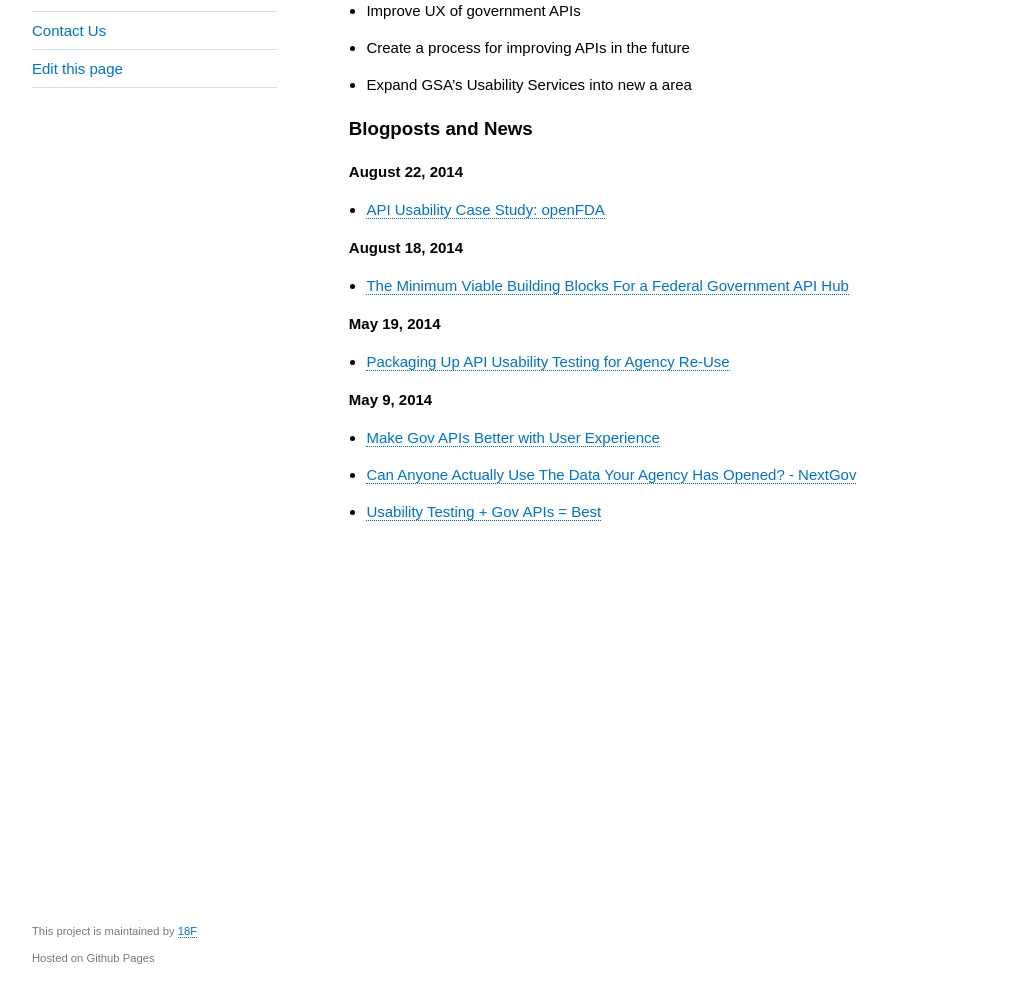
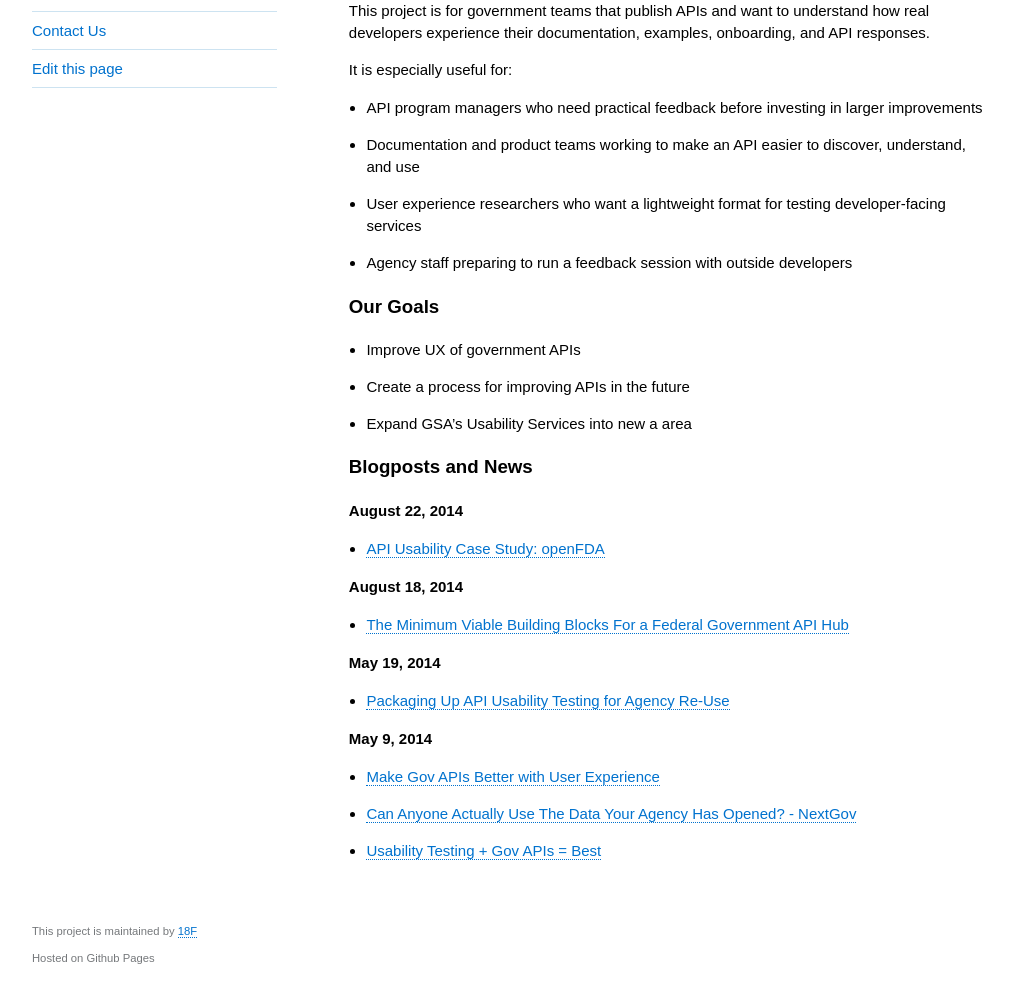
Before and after one commit to 18F/API-Usability-Testing, a Jekyll site: the page built from index.md, in a window 1280 px wide and 1333 px high. Shown: the part 335-1333 px from the top of the window, without its empty margins (128-1141 px from the left). Built offline with Jekyll 4.4.1, drawn with Linux system fonts in a browser that asks for light colours.

Commit message:
docs(home): add audience section

```diff
--- a/index.md
+++ b/index.md
@@ -10,6 +10,17 @@ We help federal agencies build better APIs.
 Our two GSA programs - ([18F](https://18f.gsa.gov/){:target="_blank"} and the [DigitalGov User Experience Program](https://www.digitalgov.gov/resources/digitalgov-user-experience-program/){:target="_blank"}) - use real customer feedback and User Experience expertise to help reduce errors, simplify work-flow and increase customer use of your API.
 We teach you to conduct simple, easy usability evalutions and solve important problems.
 Because if you want people to use your API, it *needs* to be usable.
+
+### Who is this for?
+
+This project is for government teams that publish APIs and want to understand how real developers experience their documentation, examples, onboarding, and API responses.
+
+It is especially useful for:
+
+* API program managers who need practical feedback before investing in larger improvements
+* Documentation and product teams working to make an API easier to discover, understand, and use
+* User experience researchers who want a lightweight format for testing developer-facing services
+* Agency staff preparing to run a feedback session with outside developers
 
 
 ### Our Goals
```
